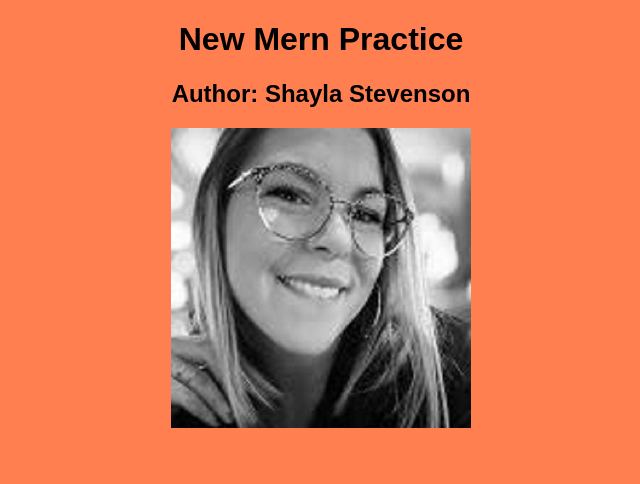
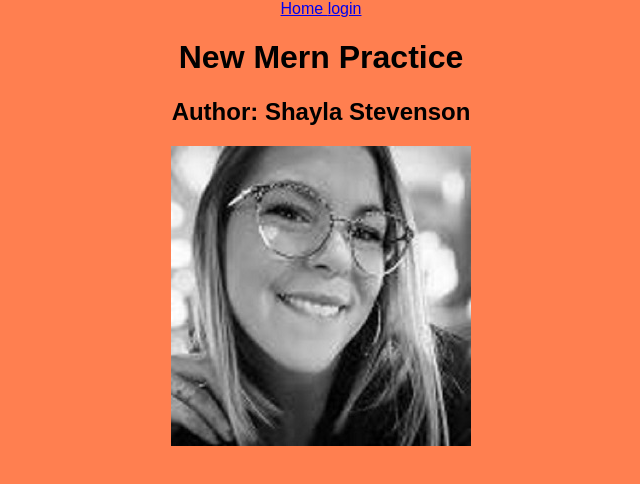
Before and after one commit to ShaylaStevenson/new-mern-practice, a React (Create React App) app in the folder client/: page / in a window 1280 px wide. Shown: the top 484 px of the page, without its empty margins (319-959 px from the left). Built offline with nearby package versions, Linux system fonts and the light colour scheme.

Commit message:
LoginModal opens from Navigation

```diff
--- a/client/package.json
+++ b/client/package.json
@@ -5,8 +5,8 @@
   "private": true,
   "proxy": "http://localhost:3001/",
   "dependencies": {
-    "react": "^16.6.3",
-    "react-dom": "^16.6.3",
+    "react": "^16.14.0",
+    "react-dom": "^16.14.0",
     "react-scripts": "^2.1.1"
   },
   "scripts": {
@@ -16,7 +16,6 @@
     "eject": "react-scripts eject",
     "predeploy": "npm run build",
     "deploy": "gh-pages -d build"
-
   },
   "browserslist": [
     ">0.2%",
--- a/client/public/index.html
+++ b/client/public/index.html
@@ -8,8 +8,8 @@
       manifest.json provides metadata used when your web app is added to the
       homescreen on Android. See https://developers.google.com/web/fundamentals/engage-and-retain/web-app-manifest/
     -->
-    <link rel="manifest" href="%PUBLIC_URL%/manifest.json">
-    <link rel="shortcut icon" href="%PUBLIC_URL%/favicon.ico">
+    <!-- <link rel="manifest" href="%PUBLIC_URL%/manifest.json"> -->
+    <!-- <link rel="shortcut icon" href="%PUBLIC_URL%/favicon.ico"> -->
     <!--
       Notice the use of %PUBLIC_URL% in the tags above.
       It will be replaced with the URL of the `public` folder during the build.
--- a/client/src/App.js
+++ b/client/src/App.js
@@ -1,17 +1,26 @@
-import React, { Component } from "react";
-import profilePicture from "./img/profilePicture.jpg";
+import React from "react";
+import { BrowserRouter as Router, Route, Switch } from "react-router-dom";
+import Navigation from "./components/Navigation";
+import Home from "./pages/Home"
 import "./App.css";
+//import TestPage from "./pages/TestPage";
 
-class App extends Component {
-  render() {
+const App = () => {
+
     return (
       <div className="App">
-        <h1>New Mern Practice</h1>
-        <h2>Author: Shayla Stevenson</h2>
-        <img src={profilePicture} alt="Shayla Stevenson" />
+        <Router>
+          <div>
+            <Navigation />
+            <Switch>
+              <Route exact path="/">
+                <Home />
+              </Route>
+            </Switch>
+          </div>
+        </Router>
       </div>
     );
-  }
 }
 
-export default App;
+export default App
--- /dev/null
+++ b/client/src/components/LoginModal/index.js
@@ -0,0 +1,28 @@
+import React from "react";
+import Modal from 'react-modal';
+
+// required to meet accesibility standards
+Modal.setAppElement('#root');
+
+const LoginModal = ({ isOpen, closeModal }) => {
+  //console.log(props.isOpen)
+
+  return (
+      <div>
+        <Modal
+          isOpen={isOpen}
+        >
+          <h2>Login</h2>
+          <form>
+            <h4>Username</h4>
+            <input/>
+            <h4>Password</h4>
+            <input/>
+          </form>
+          <button onClick={closeModal}>close</button>
+        </Modal>
+      </div>
+  )
+}
+
+export default LoginModal;
--- a/client/src/components/Navigation/index.js
+++ b/client/src/components/Navigation/index.js
@@ -0,0 +1,39 @@
+import React, { useState, useEffect } from "react";
+import LoginModal from "../LoginModal";
+//import TestPage from "../../pages/TestPage";
+
+const Navigation = () => {
+    // state, state-setter, and initial state
+    const [modalIsOpen, setIsOpen] = useState(false)
+
+    // currently only used for console.log
+    useEffect(
+        () => {
+          console.log("modalIsOpen: " + modalIsOpen)
+        }
+    );
+
+    // change state of modalIsOpen to false
+    function closeModal() {
+        setIsOpen(false);
+    }
+
+    return (
+        <div>
+            <nav>
+                <a href="/"> Home </a>
+                {/* set state to true to open the loginModal */}
+                {/* check if best practice is to use <button> vs <a> */}
+                <a href="#"  onClick={() => setIsOpen(true)}>login</a>
+                {/* pass through the state of the modal to LoginModal */}
+                {/* pass through the closeModal function in order use close button within LoginModal */}
+                <LoginModal
+                    isOpen={modalIsOpen}
+                    closeModal={closeModal}
+                />
+            </nav>
+      </div>
+    );
+}
+
+export default Navigation;
--- /dev/null
+++ b/client/src/pages/TestPage/index.js
@@ -0,0 +1,11 @@
+import React from "react";
+
+const TestPage = () => {
+    return(
+        <div>
+            <h1>This is the test page</h1>
+        </div>
+    )
+}
+
+export default TestPage
--- a/client/src/pages/home/index.js
+++ b/client/src/pages/home/index.js
@@ -0,0 +1,14 @@
+import React from "react";
+import profilePicture from "../../img/profilePicture.jpg";
+
+const Home = () => {
+    return(
+        <div>
+            <h1>New Mern Practice</h1>
+            <h2>Author: Shayla Stevenson</h2>
+            <img src={profilePicture} alt="Shayla Stevenson" />
+        </div>
+    )
+}
+
+export default Home;
```
Also changed, not shown: package.json (+6 -1 lines), client/src/components/LoginModal/style.css (added), 2 other files (tests, documents, lock files or other folders).
